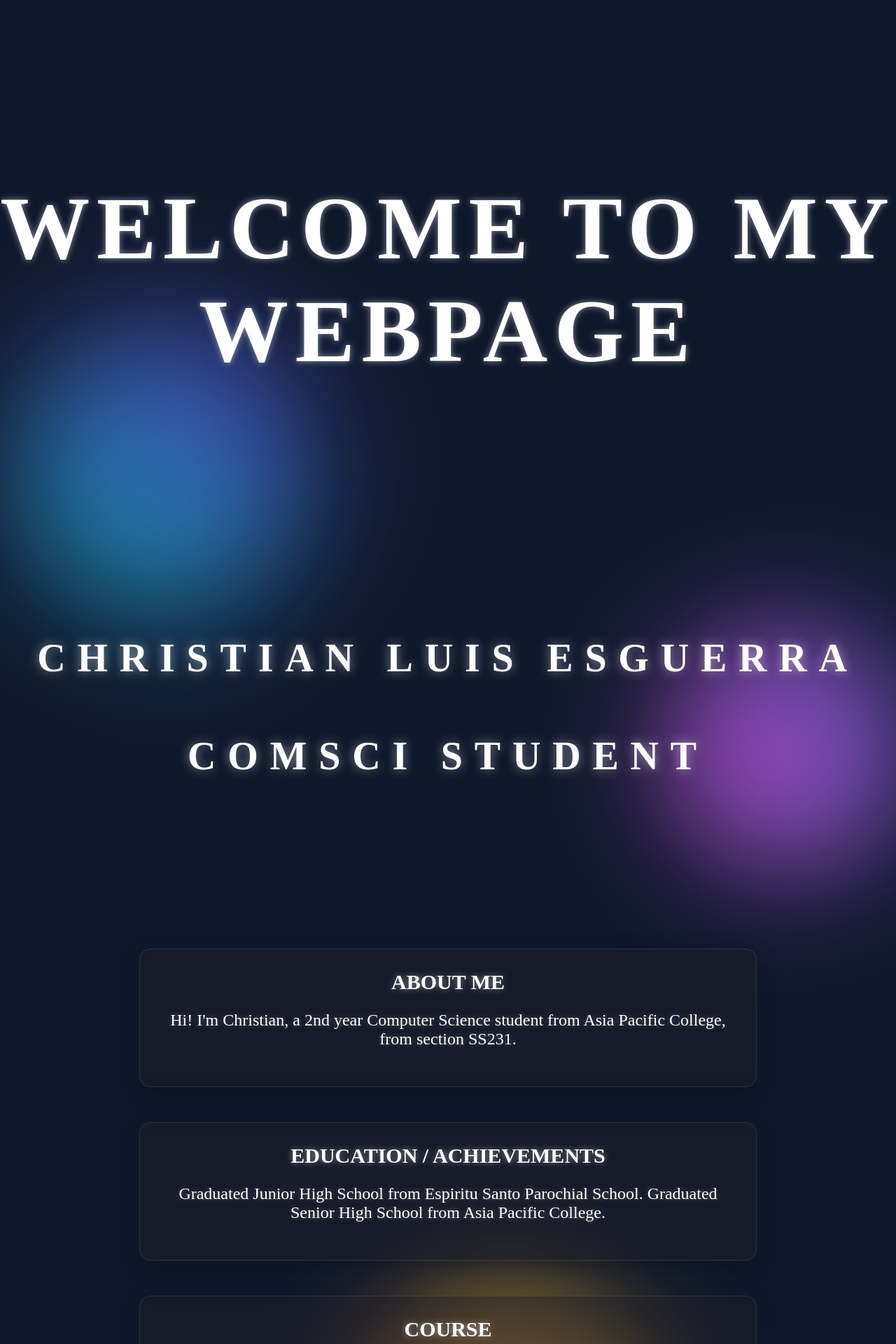
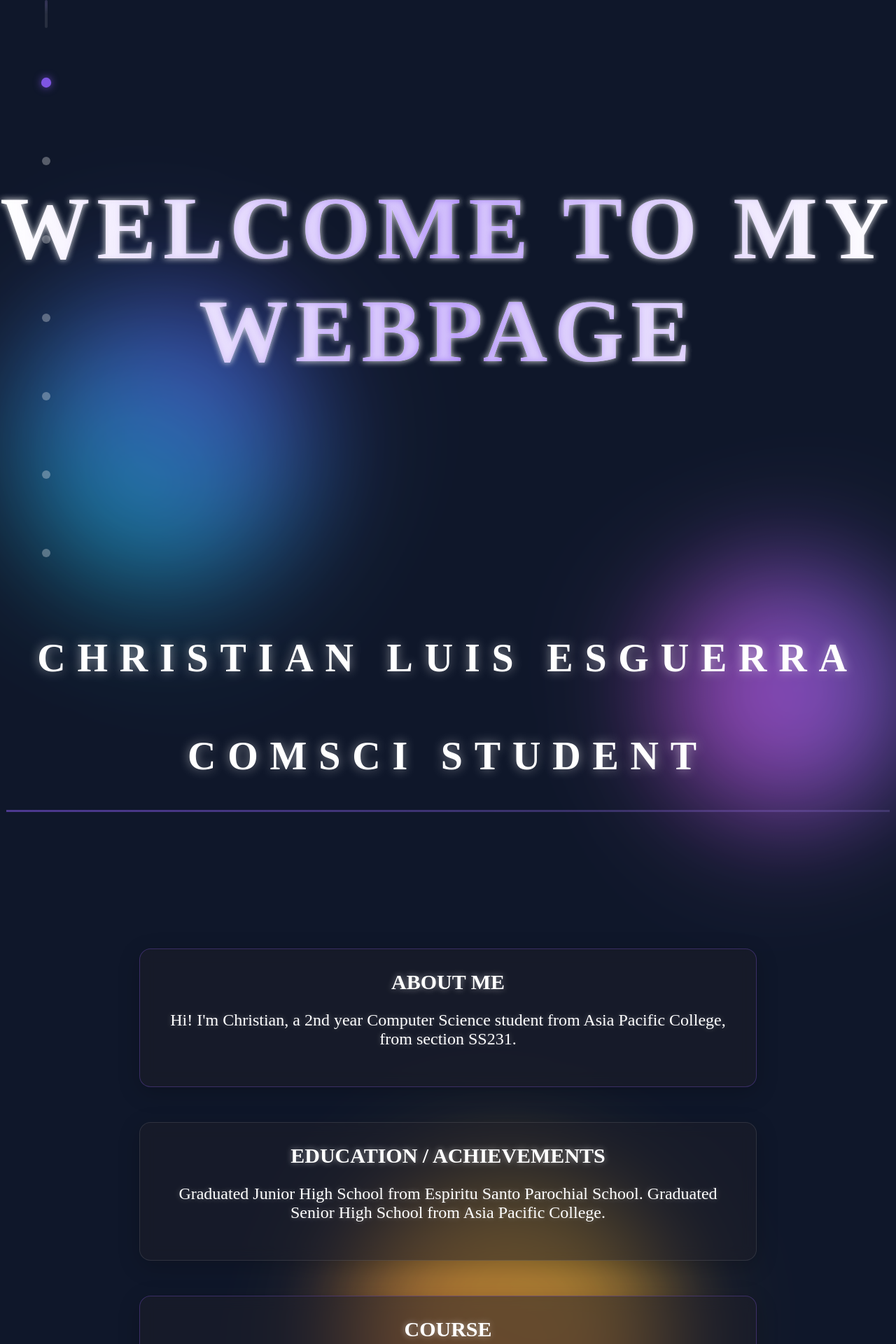
Before and after one commit to apcciesguerra/personal-website-finals-, a Vue app: page / in a window 1280 px wide. Shown: the top 1920 px of the page at 70% size. Built offline with nearby package versions, Linux system fonts and the light colour scheme; a web font is replaced by a local one.

Commit message:
Added ExpandableGallery and TracingBeam

```diff
--- a/src/App.vue
+++ b/src/App.vue
@@ -1,6 +1,7 @@
 <template>
   <div id="app">
     <aurora-background>
+      <tracing-beam>
         <!-- Splash Screen -->
         <div class="splash-screen">
           <div class="welcome-container">
@@ -31,6 +32,7 @@
 
           <footer>© Asia Pacific College 2025</footer>
         </div>
+      </tracing-beam>
     </aurora-background>
   </div>
 </template>
@@ -39,13 +41,15 @@
 import ImageSlider from './components/ImageSlider.vue'
 import SuggestionForm from './components/SuggestionForm.vue'
 import AuroraBackground from './components/ui/AuroraBackground.vue'
+import TracingBeam from './components/ui/TracingBeam.vue'
 
 export default {
   name: 'App',
   components: {
     ImageSlider,
     SuggestionForm,
-    AuroraBackground
+    AuroraBackground,
+    TracingBeam
   },
   data() {
     return {
--- a/src/assets/css/cards.css
+++ b/src/assets/css/cards.css
@@ -28,3 +28,47 @@
     background: rgba(68, 42, 88, 0.6); /* background */
     transform: translateY(-5px) scale(1.02);
 }
+
+/* Tracing Beam Interaction */
+.card:target, .card:focus-within {
+    border-color: rgba(139, 92, 246, 0.5);
+    box-shadow: 0 0 30px rgba(139, 92, 246, 0.4);
+}
+
+/* Add a subtle pulse animation to cards when they're in view */
+@keyframes card-pulse {
+    0%, 100% {
+        border-color: rgba(255, 255, 255, 0.1);
+    }
+    50% {
+        border-color: rgba(139, 92, 246, 0.3);
+    }
+}
+
+.card:nth-child(odd) {
+    animation: card-pulse 4s ease-in-out infinite;
+    animation-delay: 0.5s;
+}
+
+.card:nth-child(even) {
+    animation: card-pulse 4s ease-in-out infinite;
+    animation-delay: 2.5s;
+}
+
+/* Add a subtle glow to the left side of cards to match the tracing beam */
+.card::before {
+    content: '';
+    position: absolute;
+    top: 0;
+    left: -5px;
+    width: 10px;
+    height: 100%;
+    background: linear-gradient(to right, rgba(139, 92, 246, 0.3), transparent);
+    border-radius: 16px 0 0 16px;
+    opacity: 0;
+    transition: opacity 0.6s ease;
+}
+
+.card:hover::before {
+    opacity: 1;
+}
--- a/src/assets/css/style.css
+++ b/src/assets/css/style.css
@@ -22,6 +22,7 @@ body {
 .welcome-container {
   text-align: center;
   overflow: hidden;
+  position: relative;
 }
 
 .welcome-text {
@@ -32,6 +33,37 @@ body {
   transform: translateY(-20px);
   animation: fadeIn 2s forwards;
   text-shadow: 0 0 10px rgba(255, 255, 255, 0.5);
+  position: relative;
+}
+
+/* Add a gradient highlight effect to the welcome text */
+.welcome-text::after {
+  content: 'WELCOME TO MY WEBPAGE';
+  position: absolute;
+  top: 0;
+  left: 0;
+  width: 100%;
+  height: 100%;
+  background: linear-gradient(90deg, transparent, rgba(139, 92, 246, 0.8), transparent);
+  -webkit-background-clip: text;
+  background-clip: text;
+  color: transparent;
+  opacity: 0;
+  animation: gradient-slide 8s ease-in-out infinite;
+  animation-delay: 2s;
+}
+
+@keyframes gradient-slide {
+  0%, 100% {
+    opacity: 0;
+    background-position: -100% 0;
+  }
+  25%, 75% {
+    opacity: 1;
+  }
+  50% {
+    background-position: 200% 0;
+  }
 }
 
 /* Fade Out Effect */
@@ -69,6 +101,26 @@ header h1 {
   margin-top: 70px;
   margin-bottom: 180px;
   text-shadow: 0 0 15px rgba(255, 255, 255, 0.5);
+  position: relative;
+}
+
+/* Add a subtle animation to the header */
+header h1::before {
+  content: '';
+  position: absolute;
+  left: 0;
+  bottom: -10px;
+  width: 0;
+  height: 3px;
+  background: linear-gradient(to right, rgba(139, 92, 246, 0.5), rgba(167, 139, 250, 0.2));
+  animation: header-line 3s ease-in-out forwards;
+  animation-delay: 0.5s;
+}
+
+@keyframes header-line {
+  to {
+    width: 100%;
+  }
 }
 
 strong {
@@ -89,6 +141,19 @@ html {
 footer {
   margin-bottom: 25px;
   text-shadow: 0 0 8px rgba(255, 255, 255, 0.3);
+  position: relative;
+  padding: 20px 0;
+}
+
+/* Add a subtle line above the footer */
+footer::before {
+  content: '';
+  position: absolute;
+  top: 0;
+  left: 25%;
+  width: 50%;
+  height: 1px;
+  background: linear-gradient(to right, transparent, rgba(139, 92, 246, 0.5), transparent);
 }
 
 /* Picture Gallery Button Styling */
@@ -104,12 +169,30 @@ footer {
   cursor: pointer;
   transition: all 0.3s ease;
   backdrop-filter: blur(5px);
+  position: relative;
+  overflow: hidden;
+}
+
+/* Add a subtle hover effect to buttons */
+.slider-button::after {
+  content: '';
+  position: absolute;
+  top: 0;
+  left: -100%;
+  width: 100%;
+  height: 100%;
+  background: linear-gradient(90deg, transparent, rgba(255, 255, 255, 0.2), transparent);
+  transition: all 0.5s ease;
 }
 
 .slider-button:hover {
   background: rgba(193, 133, 238, 0.8);
   transform: translateY(-2px);
   box-shadow: 0 5px 15px rgba(193, 133, 238, 0.4);
+}
+
+.slider-button:hover::after {
+  left: 100%;
 }
 
 .slider img {
@@ -119,6 +202,12 @@ footer {
   margin: 0 auto;
   border-radius: 8px;
   box-shadow: 0 5px 15px rgba(0, 0, 0, 0.3);
+  transition: all 0.5s ease;
+}
+
+.slider img:hover {
+  transform: scale(1.02);
+  box-shadow: 0 8px 20px rgba(139, 92, 246, 0.4);
 }
 
 /* Supabase connection error message */
--- /dev/null
+++ b/src/components/ui/ExpandableGallery.vue
@@ -0,0 +1,113 @@
+<template>
+  <div class="expandable-gallery">
+    <div
+      v-for="(image, index) in images"
+      :key="index"
+      class="gallery-item"
+      :style="{ backgroundImage: `url(${image.src})` }"
+    >
+      <div class="gallery-item-content">
+        <h3>{{ image.title }}</h3>
+        <p>{{ image.description }}</p>
+      </div>
+    </div>
+  </div>
+</template>
+
+<script>
+export default {
+  name: 'ExpandableGallery',
+  props: {
+    images: {
+      type: Array,
+      required: true
+    }
+  }
+}
+</script>
+
+<style scoped>
+.expandable-gallery {
+  display: flex;
+  flex-wrap: wrap;
+  gap: 0.5rem;
+  width: 100%;
+  height: 500px;
+  border-radius: 0.75rem;
+  overflow: hidden;
+}
+
+.gallery-item {
+  flex: 1;
+  min-width: 150px;
+  height: 100%;
+  background-size: cover;
+  background-position: center;
+  position: relative;
+  transition: all 0.5s cubic-bezier(0.25, 0.4, 0.45, 1.4);
+  overflow: hidden;
+  border-radius: 0.5rem;
+  cursor: pointer;
+}
+
+.gallery-item::before {
+  content: '';
+  position: absolute;
+  inset: 0;
+  background: linear-gradient(to top, rgba(0, 0, 0, 0.7) 0%, transparent 50%);
+  opacity: 0;
+  transition: opacity 0.3s ease;
+}
+
+.gallery-item:hover {
+  flex: 3;
+}
+
+.gallery-item:hover::before {
+  opacity: 1;
+}
+
+.gallery-item-content {
+  position: absolute;
+  bottom: 0;
+  left: 0;
+  width: 100%;
+  padding: 1.5rem;
+  color: white;
+  transform: translateY(100%);
+  transition: transform 0.4s ease;
+}
+
+.gallery-item:hover .gallery-item-content {
+  transform: translateY(0);
+}
+
+.gallery-item-content h3 {
+  font-size: 1.25rem;
+  font-weight: 600;
+  margin-bottom: 0.5rem;
+  text-shadow: 0 2px 4px rgba(0, 0, 0, 0.3);
+}
+
+.gallery-item-content p {
+  font-size: 0.875rem;
+  opacity: 0.9;
+  text-shadow: 0 1px 2px rgba(0, 0, 0, 0.5);
+}
+
+@media (max-width: 768px) {
+  .expandable-gallery {
+    height: auto;
+    flex-direction: column;
+  }
+
+  .gallery-item {
+    height: 200px;
+  }
+
+  .gallery-item:hover {
+    flex: 1;
+    height: 300px;
+  }
+}
+</style>
--- /dev/null
+++ b/src/components/ui/TracingBeam.vue
@@ -0,0 +1,182 @@
+<template>
+  <div class="tracing-beam-container">
+    <div class="tracing-beam-content">
+      <slot></slot>
+    </div>
+    <div class="tracing-beam" ref="tracingBeam">
+      <div class="tracing-beam-gradient"></div>
+    </div>
+    <div class="tracing-beam-dots">
+      <div
+        v-for="(_, index) in 7"
+        :key="index"
+        class="tracing-beam-dot"
+        :class="{ 'active': activeDot === index }"
+        :style="{ top: `${(index + 1) * 14}%` }"
+      ></div>
+    </div>
+  </div>
+</template>
+
+<script>
+export default {
+  name: 'TracingBeam',
+  data() {
+    return {
+      activeDot: 0,
+      sections: [],
+      observer: null
+    }
+  },
+  mounted() {
+    this.setupTracingBeam();
+    window.addEventListener('scroll', this.handleScroll);
+
+    // Set up intersection observer for sections
+    this.$nextTick(() => {
+      this.setupSectionObserver();
+    });
+  },
+  beforeUnmount() {
+    window.removeEventListener('scroll', this.handleScroll);
+    if (this.observer) {
+      this.observer.disconnect();
+    }
+  },
+  methods: {
+    setupTracingBeam() {
+      // Initialize the beam position
+      this.handleScroll();
+    },
+    setupSectionObserver() {
+      // Find all major sections to track
+      this.sections = Array.from(document.querySelectorAll('.card, header, .splash-screen'));
+
+      // Create an intersection observer
+      this.observer = new IntersectionObserver((entries) => {
+        entries.forEach(entry => {
+          if (entry.isIntersecting) {
+            // Find the index of the section
+            const index = this.sections.indexOf(entry.target);
+            if (index !== -1) {
+              // Map the section index to a dot index (max 7 dots)
+              this.activeDot = Math.min(Math.floor(index * 7 / this.sections.length), 6);
+            }
+          }
+        });
+      }, {
+        threshold: 0.3,
+        rootMargin: '-10% 0px -10% 0px'
+      });
+
+      // Observe all sections
+      this.sections.forEach(section => {
+        this.observer.observe(section);
+      });
+    },
+    handleScroll() {
+      const tracingBeam = this.$refs.tracingBeam;
+      if (!tracingBeam) return;
+
+      // Calculate scroll progress (0 to 1)
+      const scrollTop = window.scrollY;
+      const docHeight = document.body.offsetHeight - window.innerHeight;
+      const scrollProgress = scrollTop / docHeight;
+
+      // Update the beam height based on scroll progress
+      const beamHeight = Math.max(scrollProgress * 100, 5); // Minimum 5% height
+      tracingBeam.style.height = `${beamHeight}%`;
+
+      // Update gradient position for a more dynamic effect
+      const gradientPos = Math.min(scrollProgress * 200, 100);
+      const beamGradient = tracingBeam.querySelector('.tracing-beam-gradient');
+      beamGradient.style.top = `${gradientPos}%`;
+    }
+  }
+}
+</script>
+
+<style scoped>
+.tracing-beam-container {
+  position: relative;
+  width: 100%;
+  min-height: 100vh;
+}
+
+.tracing-beam-content {
+  position: relative;
+  z-index: 10;
+  width: 100%;
+}
+
+.tracing-beam {
+  position: fixed;
+  top: 0;
+  left: 5%;
+  width: 4px;
+  height: 0;
+  background: rgba(255, 255, 255, 0.1);
+  border-radius: 4px;
+  overflow: hidden;
+  z-index: 5;
+  pointer-events: none;
+}
+
+.tracing-beam-gradient {
+  position: absolute;
+  width: 100%;
+  height: 60%;
+  background: linear-gradient(
+    to bottom,
+    rgba(76, 29, 149, 0),
+    rgba(124, 58, 237, 0.6),
+    rgba(139, 92, 246, 0.8),
+    rgba(167, 139, 250, 0.6),
+    rgba(196, 181, 253, 0)
+  );
+  filter: blur(4px);
+  animation: pulse 4s ease-in-out infinite;
+  transform: translateY(-30%);
+}
+
+.tracing-beam-dots {
+  position: fixed;
+  top: 0;
+  left: 5%;
+  height: 100%;
+  width: 4px;
+  z-index: 6;
+  pointer-events: none;
+}
+
+.tracing-beam-dot {
+  position: absolute;
+  width: 12px;
+  height: 12px;
+  background: rgba(255, 255, 255, 0.3);
+  border-radius: 50%;
+  transform: translateX(-4px);
+  transition: all 0.5s ease;
+}
+
+.tracing-beam-dot.active {
+  background: rgba(139, 92, 246, 0.9);
+  box-shadow: 0 0 10px rgba(139, 92, 246, 0.7);
+  transform: translateX(-4px) scale(1.2);
+}
+
+@keyframes pulse {
+  0%, 100% {
+    opacity: 0.8;
+  }
+  50% {
+    opacity: 0.5;
+  }
+}
+
+@media (max-width: 768px) {
+  .tracing-beam, .tracing-beam-dots {
+    left: 2%;
+  }
+}
+</style>
```
Also changed, not shown: src/components/ImageSlider.vue (+47 -20 lines). Lines whose indentation alone changed are shown as unchanged.
